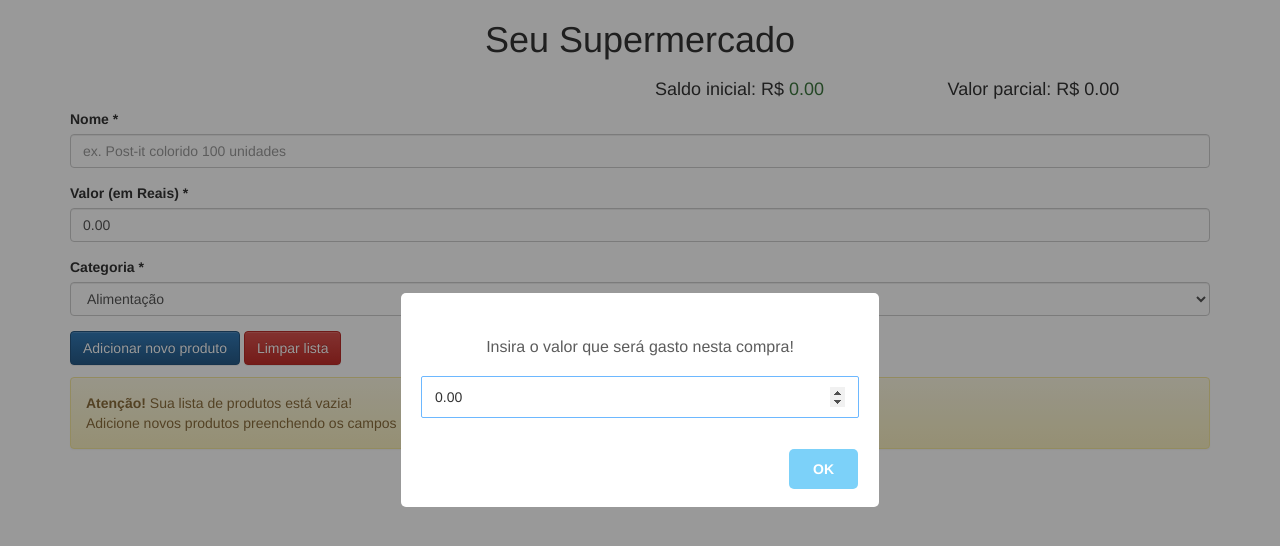
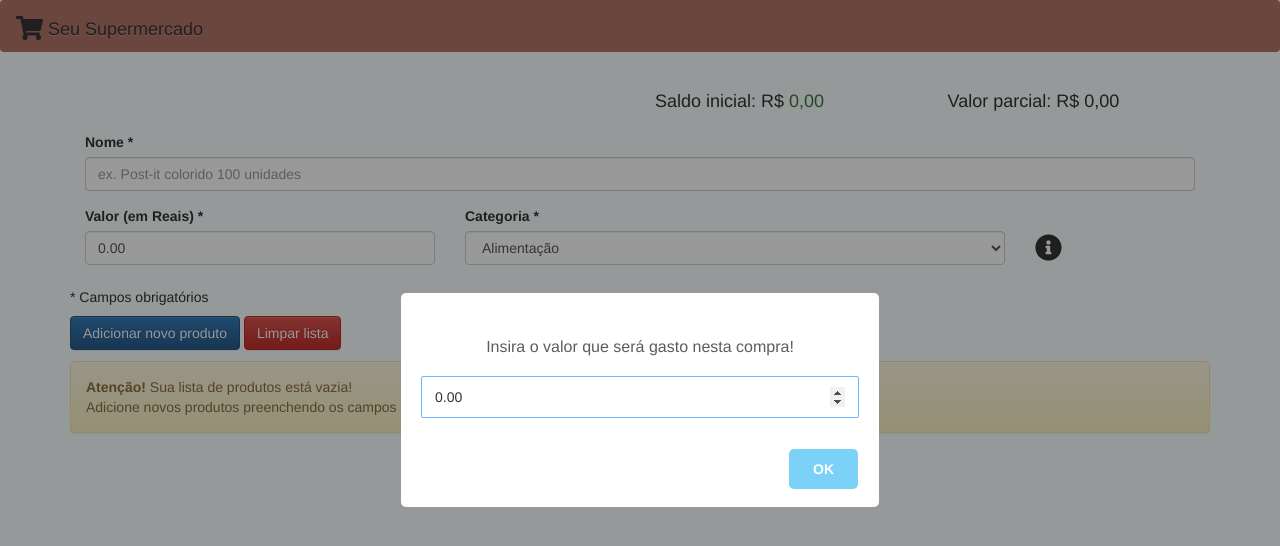
Before and after one commit to Pongelupe/trabalhoIHC-2018-01, a website: page public/index.html in a window 1280 px wide. Drawn offline with nearby package versions, Linux system fonts and the light colour scheme; files that its build step writes are made by us from their sources.

Commit message:
primeiras atualizacoes pos apresentacao

```diff
--- a/public/css/main.css
+++ b/public/css/main.css
@@ -1,3 +1,7 @@
 #productsView {
     margin-top: 1%;
 }
+
+body {
+	background-color: #F8FFFF;
+}
--- a/public/index.html
+++ b/public/index.html
@@ -1,6 +1,5 @@
 <!DOCTYPE html>
 <html lang="pt-br">
-
 <head>
     <meta charset="UTF-8">
     <meta name="viewport" content="width=device-width">
@@ -11,35 +10,42 @@
     <script defer src="https://use.fontawesome.com/releases/v5.0.8/js/all.js" integrity="sha384-SlE991lGASHoBfWbelyBPLsUlwY1GwNDJo3jSJO04KZ33K2bwfV9YBauFfnzvynJ"
         crossorigin="anonymous"></script>
 </head>
-
 <body>
+	<nav class="navbar navbar-light" style="background-color: #B27468;">
+		<div class="navbar-brand">
+		<i class="fas fa-shopping-cart fa-lg"></i>
+		 Seu Supermercado
+		</div>
+	</nav>
     <div class="container">
-        <h1 class="text-center">Seu Supermercado</h1>
         <div id="mesageView"></div>
         <div class="row">
             <div class="col-md-6"></div>
             <div class="col-md-3">
                 <h4>Saldo inicial: R$
-                    <span class="text-success" id="initialValue">0.00</span>
+                    <span class="text-success" id="initialValue">0,00</span>
                 </h4>
             </div>
             <div class="col-md-3">
                 <h4>Valor parcial: R$
-                    <span id="debits">0.00</span>
+                    <span id="debits">0,00</span>
                 </h4>
             </div>
         </div>
         <form class="form" onsubmit="supermarketController.addProduct(event)">
-            <div class="form-group">
+					<div class="form-row">
+						<div class="form-group col-md-12">
 							<label for="data">Nome *</label>
-                <input type="text" id="productName" class="form-control" autofocus placeholder="ex. Post-it colorido 100 unidades" />
+							<input type="text" id="productName" class="form-control" autofocus placeholder="ex. Post-it colorido 100 unidades" maxlength="30"/>
+						</div>
 					</div>
 
-            <div class="form-group">
+						<div class="form-row">
+							<div class="form-group col-md-4">
 								<label for="value">Valor (em Reais) *</label>
 								<input id="productValue" type="number" class="form-control" step="0.01" value="0.00" />
 							</div>
-            <div class="form-group">
+							<div class="form-group col-md-6">
 								<label for="productCategory">Categoria *</label>
 								<select id="productCategory" class="form-control">
 									<option>Alimentação</option>
@@ -47,6 +53,9 @@
 									<option>Higiênie Pessoal</option>
 								</select>
 							</div>
+							<div class="form-group col-md-2"><h1><i class="fas fa-info-circle fa-xs" onclick="supermarketController.info()"></i></h1></div>
+						</div>
+						<h5>* Campos obrigatórios</h5>
 
             <button class="btn btn-primary" type="submit">Adicionar novo produto</button>
             <button class="btn btn-danger" type="button" onclick="supermarketController.removeAllProducts()">Limpar lista</button>
--- a/public/js/app-es6/controllers/SupermarketController.js
+++ b/public/js/app-es6/controllers/SupermarketController.js
@@ -56,6 +56,10 @@ class SupermarketController {
         this._addProduct(product);
 
     }
+
+		info() {
+			swal("Ooopsy Daisy!","Não encontrou o que procurava? Nossa equipe está elaborando novos produtos =)","info");
+		}
 
     _addProduct(product) {
         let errors = this._isProductValid(product);
--- a/public/js/app-es6/views/ProductsView.js
+++ b/public/js/app-es6/views/ProductsView.js
@@ -54,13 +54,13 @@ class ProductsView {
     _defineIcon(category) {
         switch (category) {
             case 'Alimentação':
-                return '<i class="fas fa-glass-martini"></i>';
+                return `<i class="fas fa-glass-martini" data-placement="right" data-toggle="tooltip" title="${category}"></i>`;
                 break;
             case 'Papelaria':
-                return '<i class="far fa-sticky-note"></i>';
+                return `<i class="far fa-sticky-note" data-placement="right" data-toggle="tooltip" title="${category}"></i>`;
                 break;
             case 'Higiênie Pessoal':
-                return '<i class="fas fa-shower"></i>';
+                return `<i class="fas fa-shower" data-placement="right" data-toggle="tooltip" title="${category}"></i>`;
                 break;
         }
     }
```
Also changed, not shown: public/js/app-es6/views/DebitsView.js (line endings or trailing spaces). Lines whose indentation alone changed are shown as unchanged.
